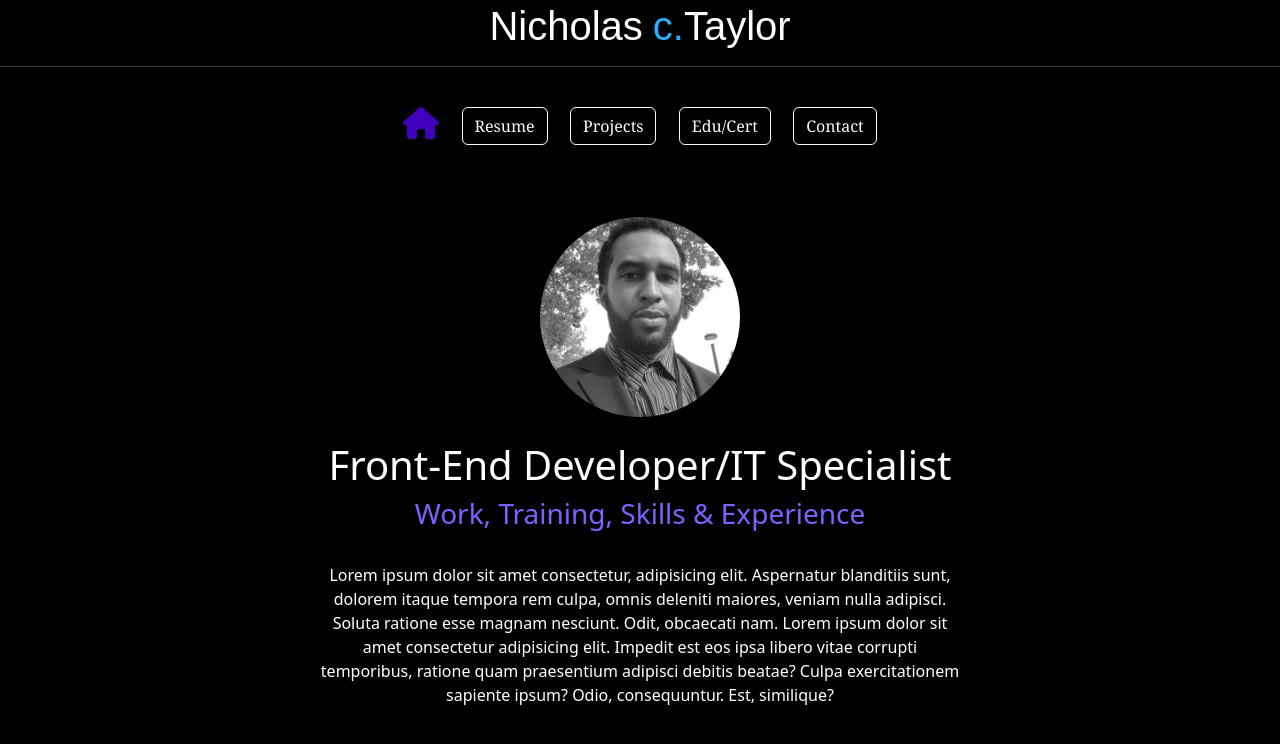
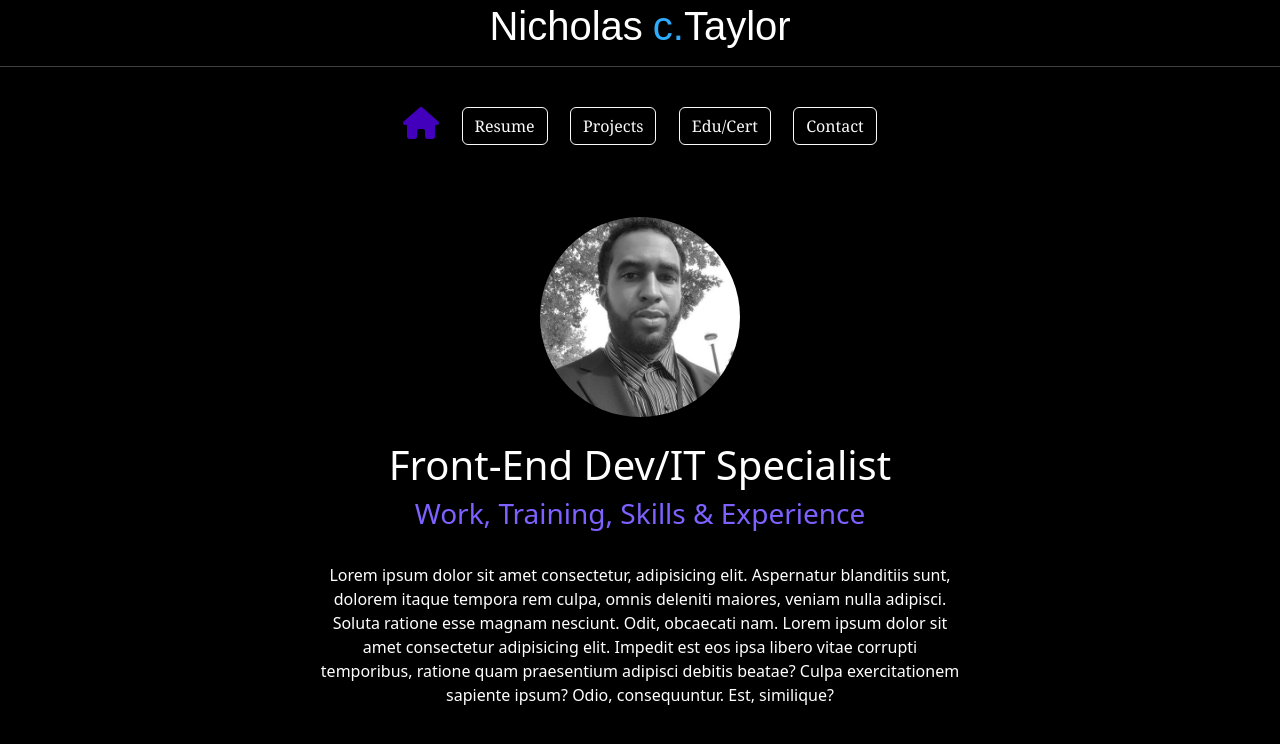
Before and after one commit to southnick225/personal-site, an Angular app: page / in a window 1280 px wide. Shown: the top 744 px of the page. Built offline with nearby package versions, Linux system fonts and the light colour scheme.

Commit message:
changed wording on profile page

```diff
--- a/src/app/profile/profile.component.html
+++ b/src/app/profile/profile.component.html
@@ -4,7 +4,7 @@
 <br>
 
 <div class="photo-con">
-    <h1>Front-End Developer/IT Specialist</h1>
+    <h1>Front-End Dev/IT Specialist</h1>
 </div>
 
 
```
